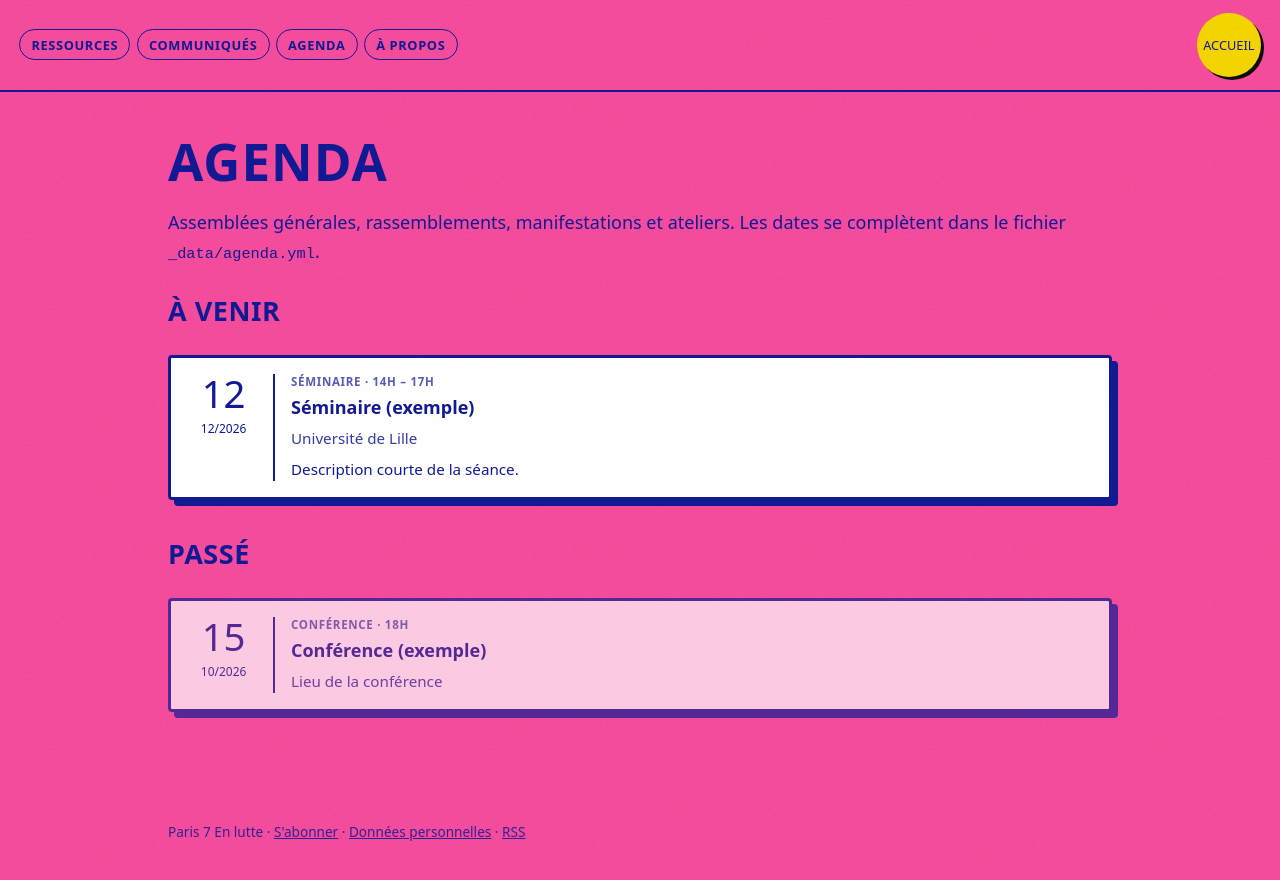
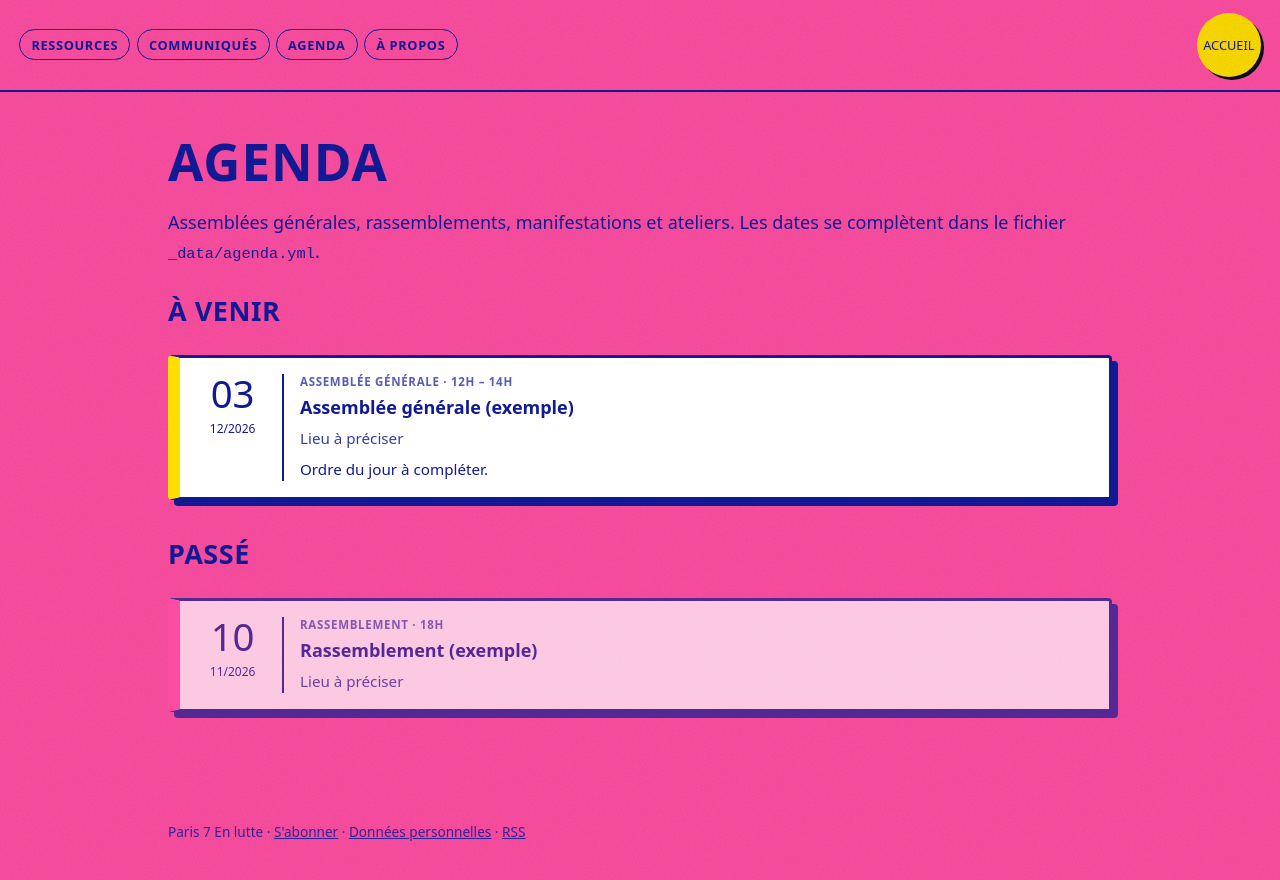
Before and after one commit to domgarci/lettre, a Jekyll site: the page built from agenda.html, in a window 1280 px wide. Shown: the top 880 px of the page. Built offline with Jekyll 4.4.1, drawn with Linux system fonts in a browser that asks for light colours.

Commit message:
Modify event types and details in agenda.yml
Updated event entries with new types and details.

```diff
--- a/_data/agenda.yml
+++ b/_data/agenda.yml
@@ -1,17 +1,17 @@
 # Une entrée par événement. Champs : date (AAAA-MM-JJ), heure, titre, type, lieu, description, lien.
-# « type » colore la carte : Séminaire, Conférence, Médias, Soutenance...
+# « type » colore la carte : Assemblée générale, Rassemblement, Manifestation, Atelier...
 # Les événements passés basculent seuls dans la rubrique « Passé ».
 # Les deux entrées ci-dessous sont des EXEMPLES à remplacer.
 
-- date: 2026-12-12
-  heure: "14h – 17h"
-  titre: "Séminaire (exemple)"
-  type: Séminaire
-  lieu: "Université de Lille"
-  description: "Description courte de la séance."
+- date: 2026-12-03
+  heure: "12h – 14h"
+  titre: "Assemblée générale (exemple)"
+  type: Assemblée générale
+  lieu: "Lieu à préciser"
+  description: "Ordre du jour à compléter."
 
-- date: 2026-10-15
+- date: 2026-11-10
   heure: "18h"
-  titre: "Conférence (exemple)"
-  type: Conférence
-  lieu: "Lieu de la conférence"
+  titre: "Rassemblement (exemple)"
+  type: Rassemblement
+  lieu: "Lieu à préciser"
```
